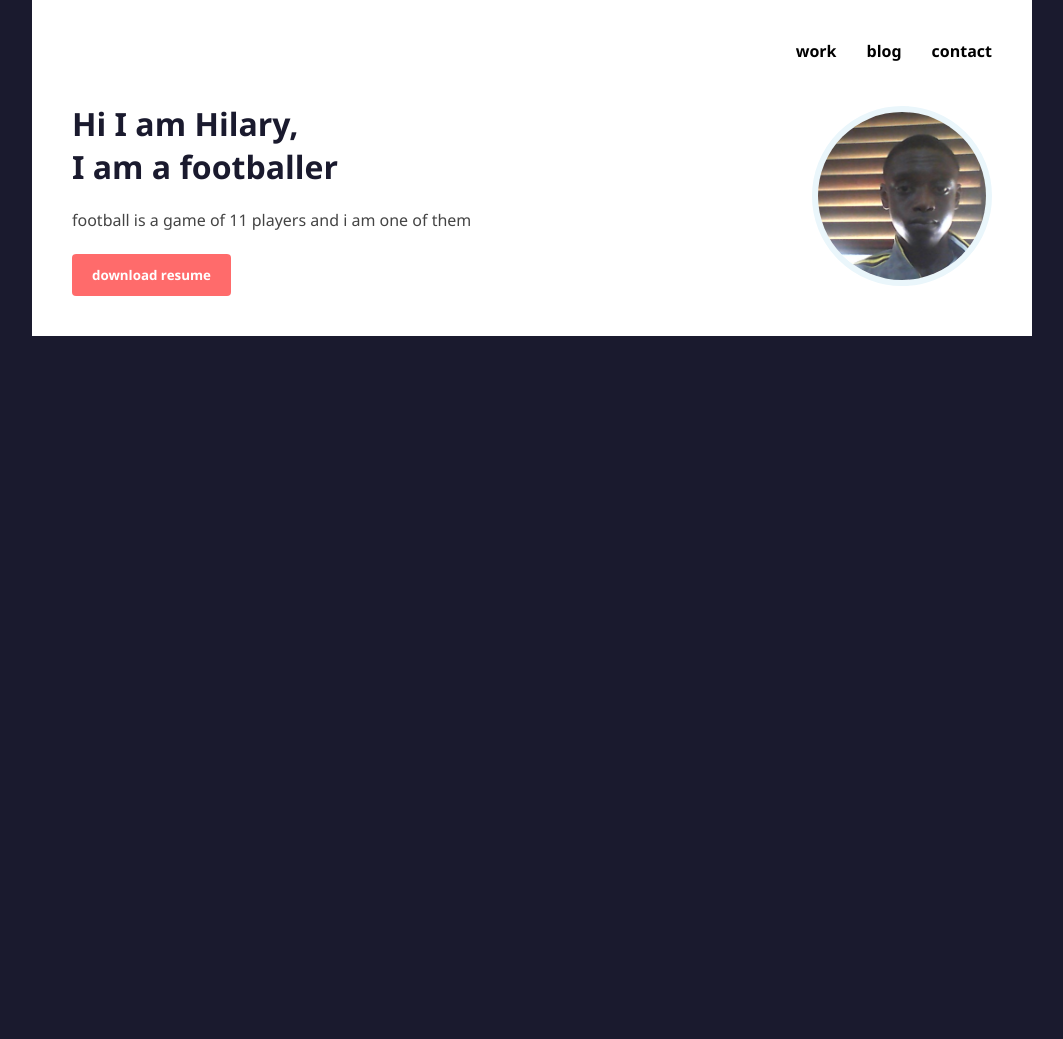
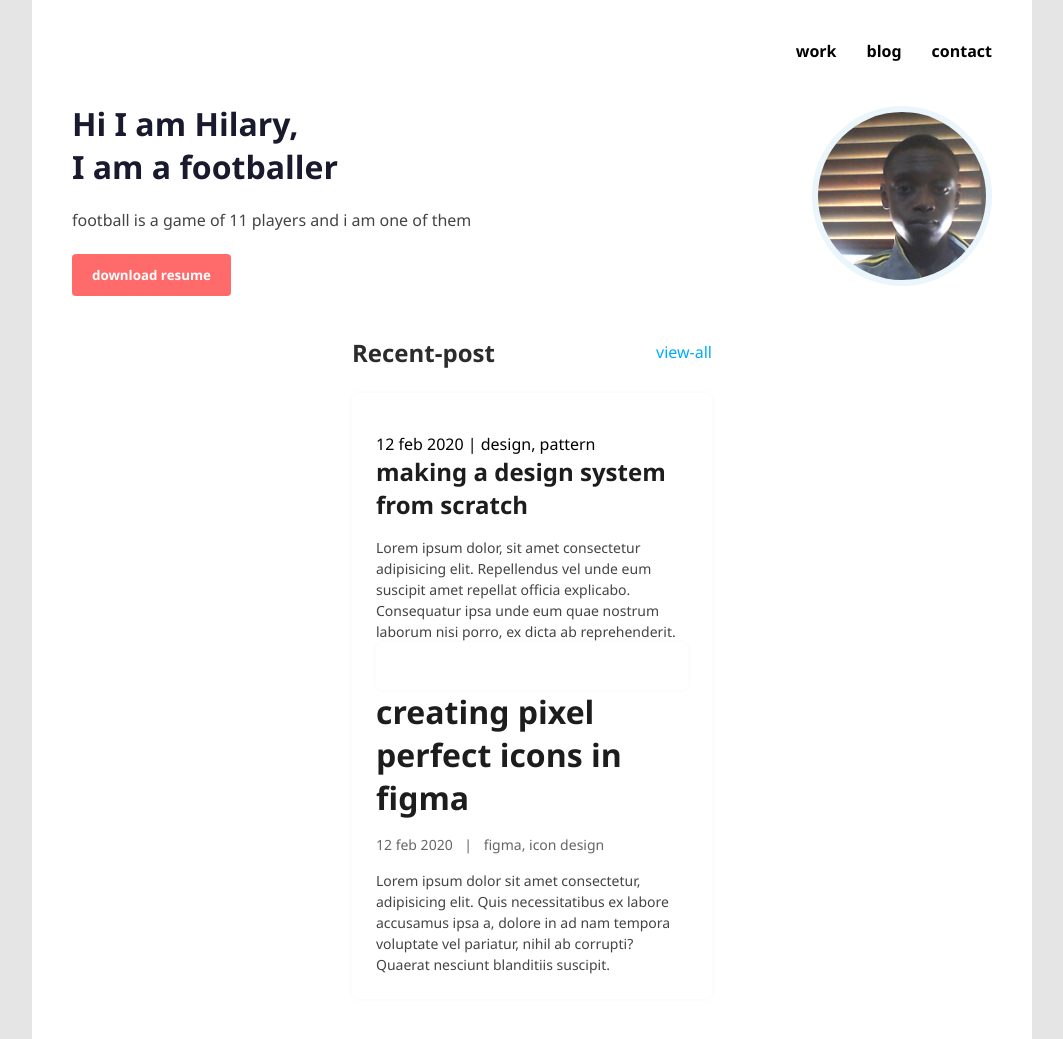
Before and after one commit to HILARY-MAi/my-portfolio, a plain HTML site: page image.com/index.html in a window 1280 px wide. Shown: the whole page, without its empty margins (108-1171 px from the left). Before the commit the page ends 800 px from the top, so only its background shows below. Drawn offline with Linux system fonts and the light colour scheme.

Commit message:
i wrote the code for the recent post

```diff
--- a/image.com/index.html
+++ b/image.com/index.html
@@ -30,6 +30,37 @@
             </div>
         </section>
 
+        <div class="container-2">
+            <div class="header-2">
+                <h2>Recent-post</h2>
+                <a href="">view-all</a>
+            </div>
+            <div class="posts">
+                <div class="post-card">
+                    <div class="post-meta"></div> <div>12 feb 2020 <span>|</span> design, pattern</div>
+                    <div class="post-tittle">
+                       <h2> making a design system from scratch</h2>
+                    </div>
+                        <div class="post-content">
+                            Lorem ipsum dolor, sit amet consectetur adipisicing elit. Repellendus vel unde eum suscipit amet repellat officia explicabo. Consequatur ipsa unde eum quae nostrum laborum nisi porro, ex dicta ab reprehenderit.
+                        </div>
+
+
+                <div class="post-card"></div>
+                    <div class="post-tittle">
+                        <h1>creating pixel perfect icons in figma</h1>
+                    </div>
+                    <div class="post-meta">
+                      <div>12 feb 2020 <span>|</span> figma, icon design</div>
+                    </div>
+
+
+                        <div class="post-content">
+                            Lorem ipsum dolor sit amet consectetur, adipisicing elit. Quis necessitatibus ex labore accusamus ipsa a, dolore in ad nam tempora voluptate vel pariatur, nihil ab corrupti? Quaerat nesciunt blanditiis suscipit.
+                        </div>
+
+        </div>
+
     </div>
 </body>
 </html>
--- a/image.com/styles.css
+++ b/image.com/styles.css
@@ -6,13 +6,13 @@ font-family:'Segoe UI', Tahoma, Geneva, Verdana, sans-serif;
 }
 
 body{
-    background-color: #1a1a2e;
+    background-color: #e5e5e5;
 }
 
 .container{
     max-width: 1000px;
     margin:0 auto;
-    background-color:white;
+    background-color: white;
     padding: 40px;
     display:flex;
     flex-direction: column;
@@ -63,3 +63,55 @@ nav a{
     object-fit: cover;
     border: 6px solid #eaf6fb;
 }
+.container-2{
+    max-width: 1200px;
+    margin: 0 auto;
+}
+.header-2{
+    display: flex;
+    justify-content: space-between;
+    align-items: center;
+    margin-bottom: 1.5rem;
+
+}
+.header-2 h2 {
+    font-size: 1.5rem;
+    color:#2c2c2c;
+}
+.header-2 a{
+    color:#00aaff;
+    text-decoration: none;
+    font-weight: 500;
+}
+.posts{
+    display: flex;
+    gap: 1rem;
+    flex-wrap: wrap;
+}
+.post-card{
+    background-color: white;
+    border-radius: 6px;
+    padding: 1.5rem;
+    width: 100%;
+    max-width: 360px;
+    box-shadow: 0 0 4px rgba(0, 0, 0, 0.04)
+}
+.post-tittle{
+    font-size: 1.125;
+    font-weight: 700;
+    margin-bottom: 1rem;
+    color: #1d1d1d;
+}
+.post-meta{
+    font-size: 0.875rem;
+    color: #666;
+    margin-bottom: 1rem;
+}
+.post-meta span{
+    margin: 0 0.5rem;
+}
+.post-content{
+    font-size: 0.875rem;
+    color: #444;
+    line-height: 1.5;
+}
```
